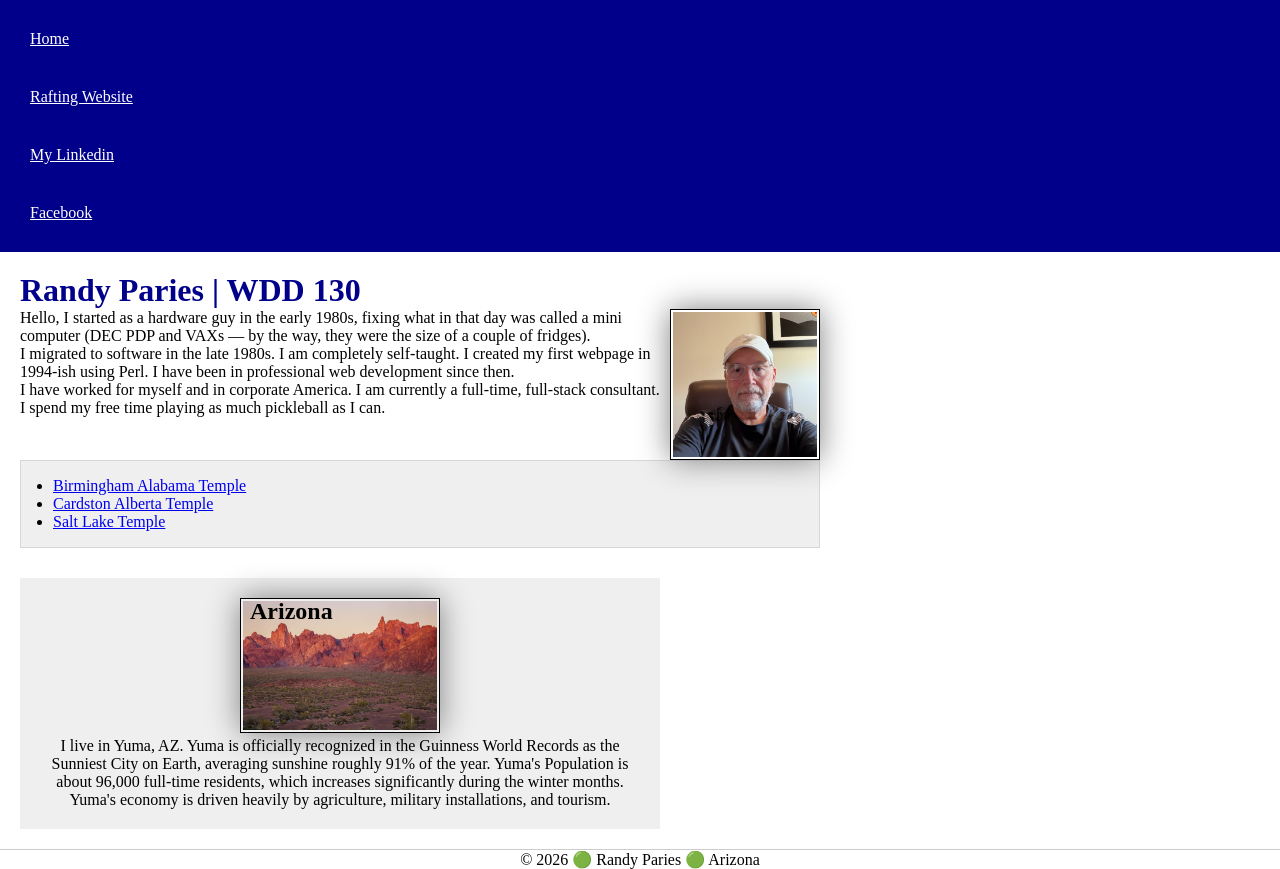
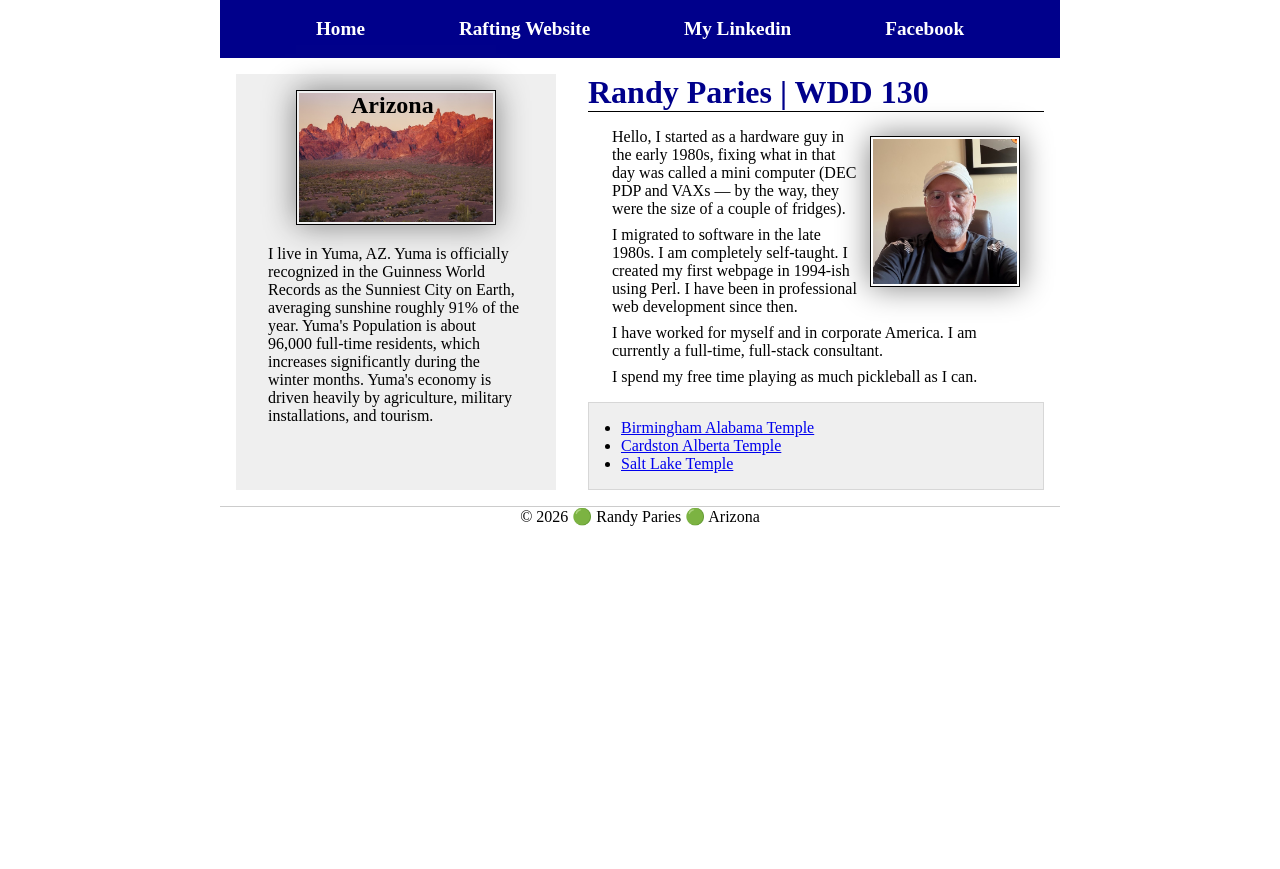
Before and after one commit to paries/wdd130, a plain HTML site: page index.html in a window 1280 px wide. After the commit the page ends 800 px from the top, so only its background shows below. Drawn offline with Linux system fonts and the light colour scheme.

Commit message:
W04 Code-along Activity: Home Page Layout

```diff
--- a/index.html
+++ b/index.html
@@ -16,11 +16,13 @@
             <a href="#">Home</a>
             <a href="wwr/">Rafting Website</a>
             <a href="https://www.linkedin.com/in/randyparies/">My Linkedin</a>
-            <a href="https://www.facebook">Facebook</a>
+            <a href="https://www.facebook.com">Facebook</a>
         </nav>
     </header>
+    <div class="grid">
         <main>
             <h1>Randy Paries | WDD 130</h1>
+            <div>
                 <img src="images/profile.jpg" alt="Hello, This is Randy Paries" width="200">
                 <p>
                     Hello,
@@ -41,6 +43,7 @@
                 <p>
                     I spend my free time playing as much pickleball as I can.
                 </p>
+            </div>
 
             <ul class="box">
                 <li><a href="https://www.churchofjesuschrist.org/temples/details/birmingham-alabama-temple?lang=eng" target="_blank">Birmingham Alabama Temple</a></li>
@@ -55,6 +58,7 @@
                 Yuma's Population is about 96,000 full-time residents, which increases significantly during the winter months.
                 Yuma's economy is driven heavily by agriculture, military installations, and tourism.</p>
         </aside>
+    </div>
     <footer>
         <p>&copy; 2026 &#x1F7E2; Randy Paries &#x1F7E2; Arizona</p>
     </footer>
--- a/styles/styles.css
+++ b/styles/styles.css
@@ -10,19 +10,14 @@
     --block-padding: 20px;
 }
 
-nav {
-    background-color: darkblue;
-    padding: 10px;
-}
-
-nav a {
-    color: white;
-    display: block;
-    padding: 20px;
+header, footer, .grid {
+  max-width: 840px;
+  margin: 0 auto;
 }
 
 h1 {
     color: darkblue;
+    border-bottom: 1px solid #000;
 }
 
 img {
@@ -37,9 +32,30 @@ p {
     padding: 0;
 }
 
+nav {
+    background-color: darkblue;
+    padding: 10px;
+    display: flex;
+    justify-content: space-evenly;
+    align-items: center;
+}
+
+nav a {
+    color: white;
+    display: block;
+    padding: 0.5rem;
+    font-size: 1.2rem;
+    font-weight: 700;
+    text-decoration: none;
+}
+
+.grid {
+    display: grid;
+}
+
 main {
-    padding: var(--block-padding);
-    max-width: 840px;
+    grid-column: 2/3;
+    margin: 1rem;
 }
 
 main img {
@@ -47,17 +63,29 @@ main img {
     height: auto;
     border: 1px solid var(--primary-border-color);
     padding: 2px;
+    margin: .5rem;
     box-shadow: 0 0 30px var(--primary-background-color);
     float: right;
 }
 
+main div {
+    margin: 1rem;
+}
+
+main p {
+    margin: .5rem;
+}
+
 aside {
-    margin: 10px 20px;
-    padding: var(--block-padding);
-    width: 40em;
-    text-align: center;
+    margin: 1rem;
+    width: 20rem;
+    padding: 1rem;
     position: relative;
     background-color: var(--background-color-lightgray);
+    grid-column: 1/2;
+    grid-row: 1/2;
+    align-items: center;
+    text-align: center;
 }
 
 aside img {
@@ -67,13 +95,18 @@ aside img {
 
 aside h2 {
     position: absolute;
-    top: 20px;
-    left: 230px;
+    top: 18px;
+    left: 115px;
 
 }
 
+aside p {
+    padding: 1rem;
+    text-align: left;
+}
+
+
 footer {
-    margin-top: 20px;
     border-top: 1px solid #ccc;
     text-align: center;
 }
--- a/week04/styles/flexbox.css
+++ b/week04/styles/flexbox.css
@@ -8,6 +8,8 @@ body {
     background-color: lightyellow;
     display: flex;
     flex-wrap: wrap;
+    justify-content: space-around;
+
 }
 
 .flex-item {
--- a/week04/styles/layout-exercises-solution.css
+++ b/week04/styles/layout-exercises-solution.css
@@ -38,6 +38,7 @@ div {
     display: flex;
     flex-wrap: wrap;
     justify-content: space-around;
+    flex-direction: column;
 }
 
 .two {
--- a/week04/styles/layout-exercises.css
+++ b/week04/styles/layout-exercises.css
@@ -24,17 +24,25 @@ div {
 .flex {
     background-color: #aba;
     /* write declarations here */
-
+    display: flex;
+    justify-content: center;
+    align-items: center;
+    flex-direction: column;
 }
 
 .grid {
     background-color: #abb;
     /* enter declarations here */
+    display: grid;
+    place-items: center;
 
 }
 
 .container2 {
     /* write declarations here */
+    display: flex;
+    justify-content: space-around;
+    flex-wrap: wrap;
 
 }
 
@@ -44,13 +52,13 @@ div {
 }
 
 .container3 {
-    /* write declarations here */
-
+    display: grid;
+    grid-template-columns: 1fr 1fr 1fr;
 }
 
 .columns-3 {
     /* write declaration here */
-
+    grid-column: 1 / 4
 }
 
 .three {
```
Also changed, not shown: week04/work.html (added, +36 -0 lines). Lines whose indentation alone changed are shown as unchanged.
